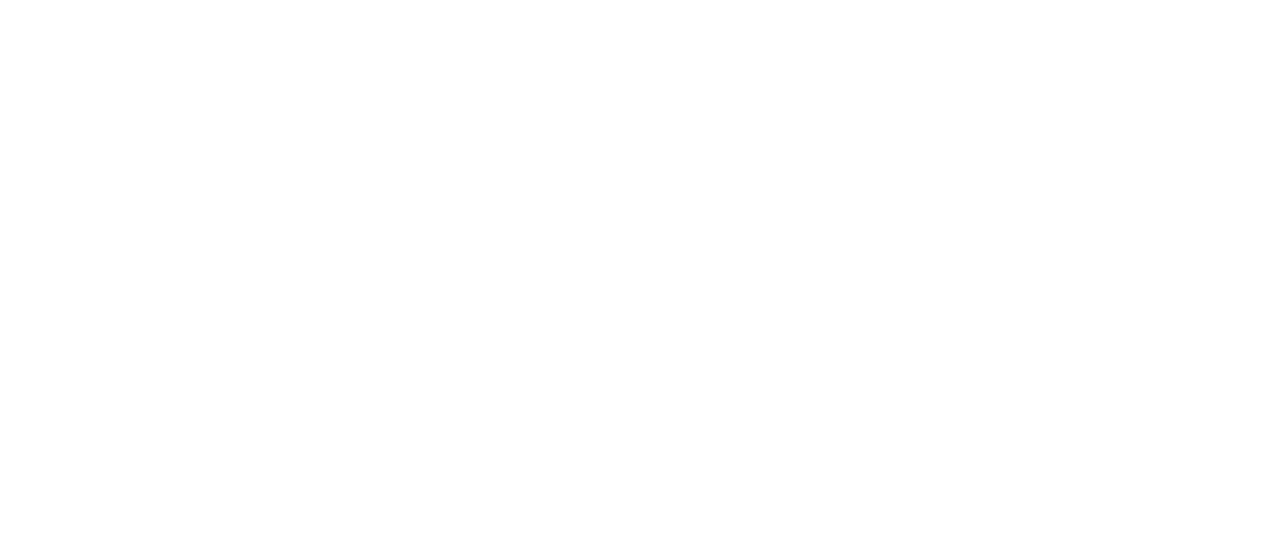
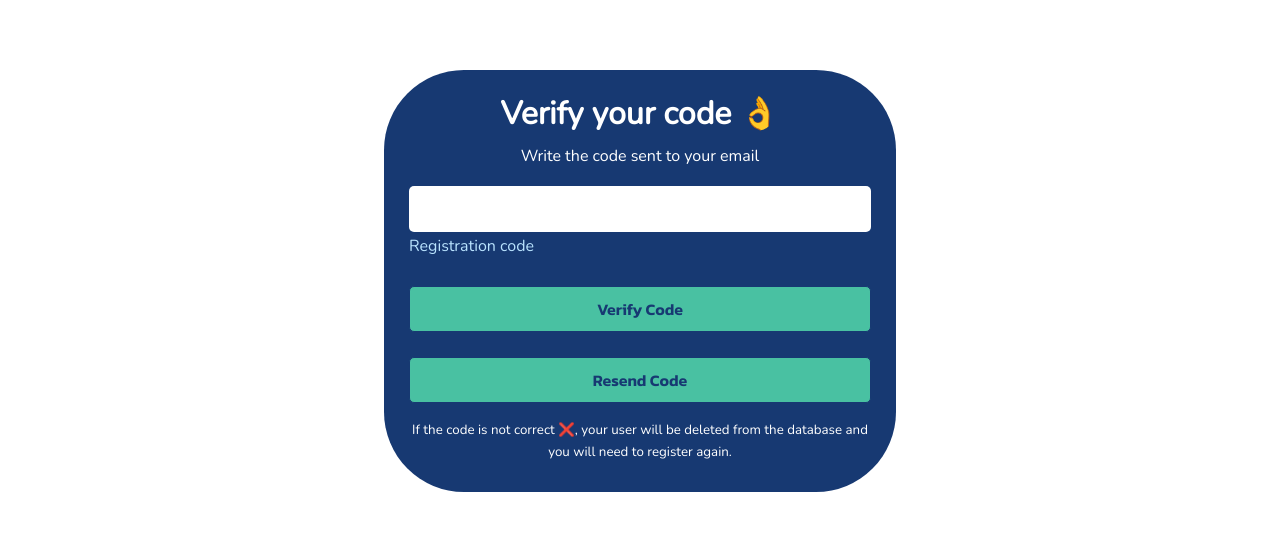
Before and after one commit to marionovaro/FIFA-FullStack, a React (Vite) app: page /verifyCode in a window 1280 px wide. Shown: the part 183-725 px from the top of the page. Built offline with nearby package versions, Linux system fonts and the light colour scheme; sample sign-in values are in the browser's storage.

Commit message:
FIFA Full-Stack

```diff
--- /dev/null
+++ b/src/components/ProtectedRoutes/Protected.jsx
@@ -0,0 +1,11 @@
+import { Navigate } from "react-router-dom"
+import { useAuth } from "../../context/authContext"
+
+export const Protected = () => {
+  const { user } = useAuth({ children })
+  if (user == null || user?.check == false) {
+    return <Navigate to = "/login" />
+  }
+
+  return children
+}
--- /dev/null
+++ b/src/components/ProtectedRoutes/ProtectedCheckChildren.jsx
@@ -0,0 +1,13 @@
+import { Navigate } from "react-router-dom";
+import { useAuth } from "../../context/authContext"
+
+export const ProtectedCheckChildren = ({ children }) => {
+  const { allUser, user } = useAuth();
+  if (allUser?.data?.user?.check == true || user?.check == true) {//? miramos los dos metodos (register y login) y sus respectivos indicadores de que estan autorizados (check = true)
+    return <Navigate to = "/dashboard"/>
+  }
+  if (allUser.data.confirmationCode === "" && user == null) { //? si no se ha registrado (tiene el valor inicial que le hemos dado al instanciar con useState) y no se ha logeado (mira el useState de user en contexto):
+    return <Navigate to = "/login"/> //? pal lobby crack (login)
+  }
+  return children
+}
--- a/src/components/index.jsx
+++ b/src/components/index.jsx
@@ -1,3 +1,5 @@
 export * from "./UploadFile/Uploadfile"
 export * from "./Footer/Footer"
 export * from "./Header/Header"
+export * from "./ProtectedRoutes/Protected"
+export * from "./ProtectedRoutes/ProtectedCheckChildren"
--- a/src/context/authContext.jsx
+++ b/src/context/authContext.jsx
@@ -5,7 +5,7 @@
 
 export const AuthContextProvider = ({ children }) => { //? va a grapear a otros elementos por eso ponemos el children
 
-  const [user, setUser] = useState(() => {
+  const [user, setUser] = useState(() => { //! esto para que lo hacemos?
     const user = localStorage.getItem("user") //? ---- miramos si en el localstorage hay usuario
     return user ? JSON.parse(user) : null //? -------- si lo hay, devolvemos ese usario parseado, y si no, pues nada
   });
@@ -37,6 +37,9 @@
   }
 
 
+
+
+
   const login = (data) => {
     localStorage.setItem("user", data) //? ---- podemos meter la data porque la hemos recibido en string, en el user, metemos la data
     const parseUser = JSON.parse(data) //? ---- la inversa (string ==> no string) lo hacemos para meterlo en el estado
--- a/src/hooks/useAutoLogin.jsx
+++ b/src/hooks/useAutoLogin.jsx
@@ -1,4 +1,4 @@
-import { Navigate } from "react-router-dom";
+import { Navigate, NavigationType } from "react-router-dom";
 import { autologinUser } from "../services/user.service";
 
 export const useAutoLogin = async (allUser, login) => {
@@ -23,6 +23,8 @@
       const stringUser = JSON.stringify(userCustom); //? lo pasamos a string pq ahora lo mandamos a la funcion login del contexto que lo tiene que meter en el localstorage
       login(stringUser) //? hace el login y setea user como el usuario que le hemos pasado aquí
       return <Navigate to = "/dashboard"/>
+    } else {
+      return <Navigate to = "/login"/> //? si ha fallado el autologin te mandamos a login
     }
   } catch (error) {
     console.log(error)
--- a/src/pages/CheckCode/CheckCode.jsx
+++ b/src/pages/CheckCode/CheckCode.jsx
@@ -69,5 +69,57 @@
     }
   }
 
-  return
+  return (
+    <>
+      <div className="form-wrap">
+        <h1>Verify your code 👌</h1>
+        <p>Write the code sent to your email</p>
+        <form onSubmit={handleSubmit(formSubmit)}>
+          <div className="user_container form-group">
+            <input
+              className="input_user"
+              type="text"
+              id="name"
+              name="name"
+              autoComplete="false"
+              {...register("confirmationCode", { required: false })}
+            />
+            <label htmlFor="custom-input" className="custom-placeholder">
+              Registration code
+            </label>
+          </div>
+
+          <div className="btn_container">
+            <button
+              id="btnCheck"
+              className="btn"
+              type="submit"
+              disabled={send}
+              style={{ background: send ? "#49c1a388" : "#49c1a2" }}
+            >
+              Verify Code
+            </button>
+          </div>
+          <div className="btn_container">
+            <button
+              id="btnResend"
+              className="btn"
+              disabled={send}
+              style={{ background: send ? "#49c1a388" : "#49c1a2" }}
+              onClick={() => handleReSend()}
+            >
+              Resend Code
+            </button>
+          </div>
+
+          <p className="bottom-text">
+            <small>
+              If the code is not correct ❌, your user will be deleted from the
+              database and you will need to register again.{" "}
+            </small>
+          </p>
+        </form>
+      </div>
+    </>
+  );
 }
--- a/src/routes/routes.jsx
+++ b/src/routes/routes.jsx
@@ -1,6 +1,7 @@
 import { createBrowserRouter } from "react-router-dom"
 import { App } from "../App"
 import { CheckCode, Dashboard, ForgotPassword, Home, Login, NotFound, Profile, Register } from "../pages"
+import { Protected, ProtectedCheckChildren } from "../components"
 
 export const router = createBrowserRouter([
   {
@@ -21,11 +22,19 @@
       },
       {
         path: "/profile",
-        element: <Profile/>
+        element: (
+          <Protected>
+            <Profile />
+          </Protected>
+        ),
       },
       {
         path: "/dashboard",
-        element: <Dashboard/>
+        element: (
+          <Protected>
+            <Dashboard />
+          </Protected>
+        ),
       },
       {
         path: "/forgotPassword",
@@ -33,7 +42,11 @@
       },
       {
         path: "/verifyCode",
-        element: <CheckCode/>
+        element: (
+          <ProtectedCheckChildren>
+            <CheckCode />
+          </ProtectedCheckChildren>
+        ),
       },
       {
         path: "*",
```
